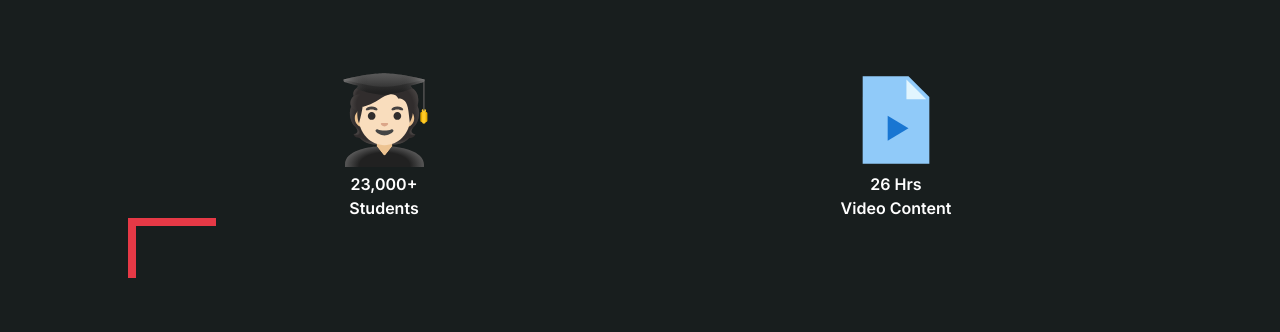
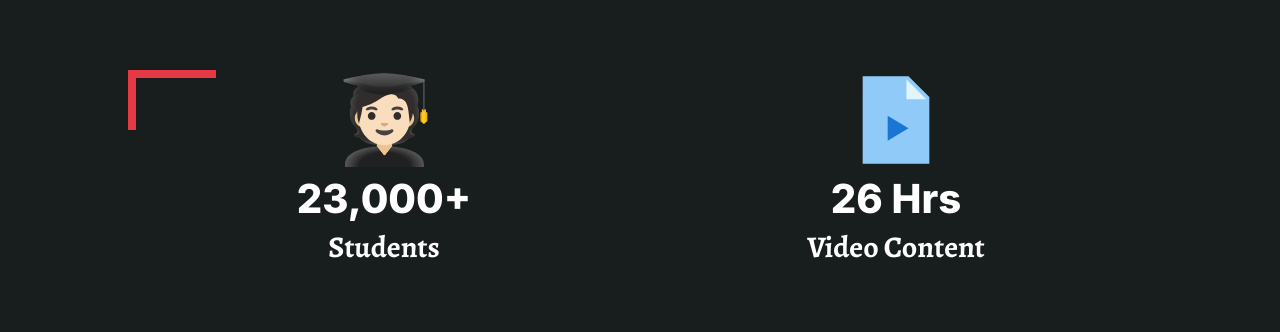
Before and after one commit to mraiyuu/music, a React (Vite) app: page / in a window 1280 px wide. Shown: the part 1438-1770 px from the top of the page. Built offline with nearby package versions, Linux system fonts and the light colour scheme.

Commit message:
info done

```diff
--- a/src/components/Info/Info.css
+++ b/src/components/Info/Info.css
@@ -5,3 +5,25 @@
   align-items: center;
   flex-direction: column;
 }
+
+#info .info-content .amount {
+    font-size: 40px;
+    font-weight: 800;
+
+}
+
+#info .info-content .type {
+    font-family: "Alegreya", serif;
+    font-size: 30px;
+    font-weight: 700;
+}
+
+#info .wrapper {
+    position: relative;
+}
+
+#info .bg-element-2 {
+    position: absolute;
+    top: 0px;
+    left: 0px;
+}
```
